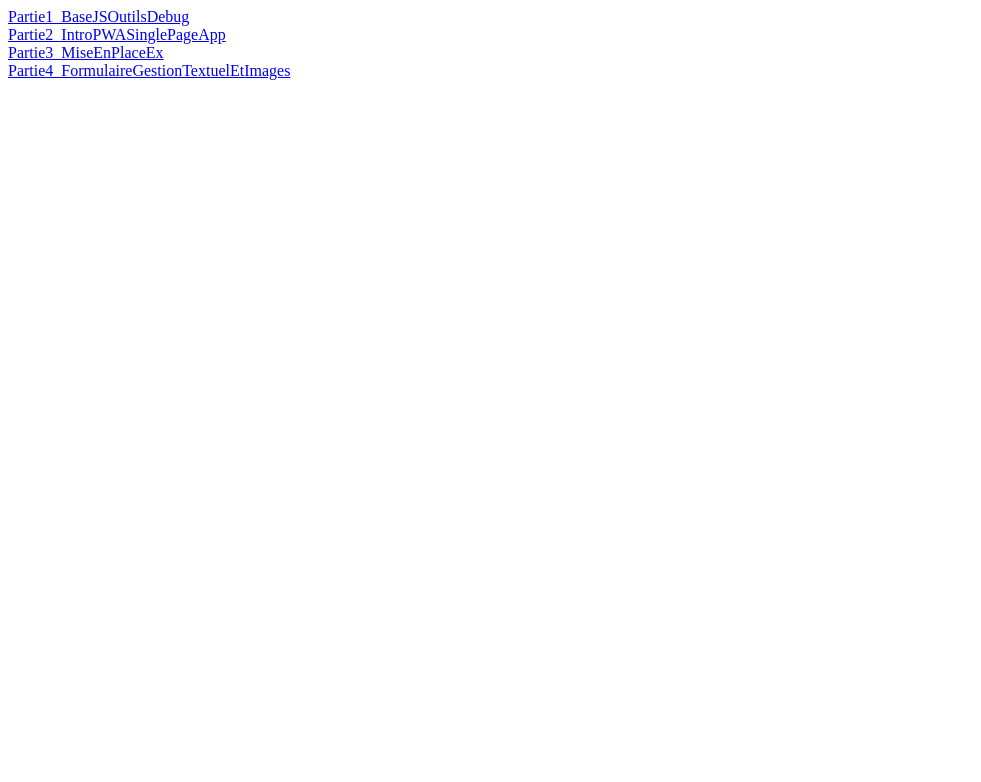
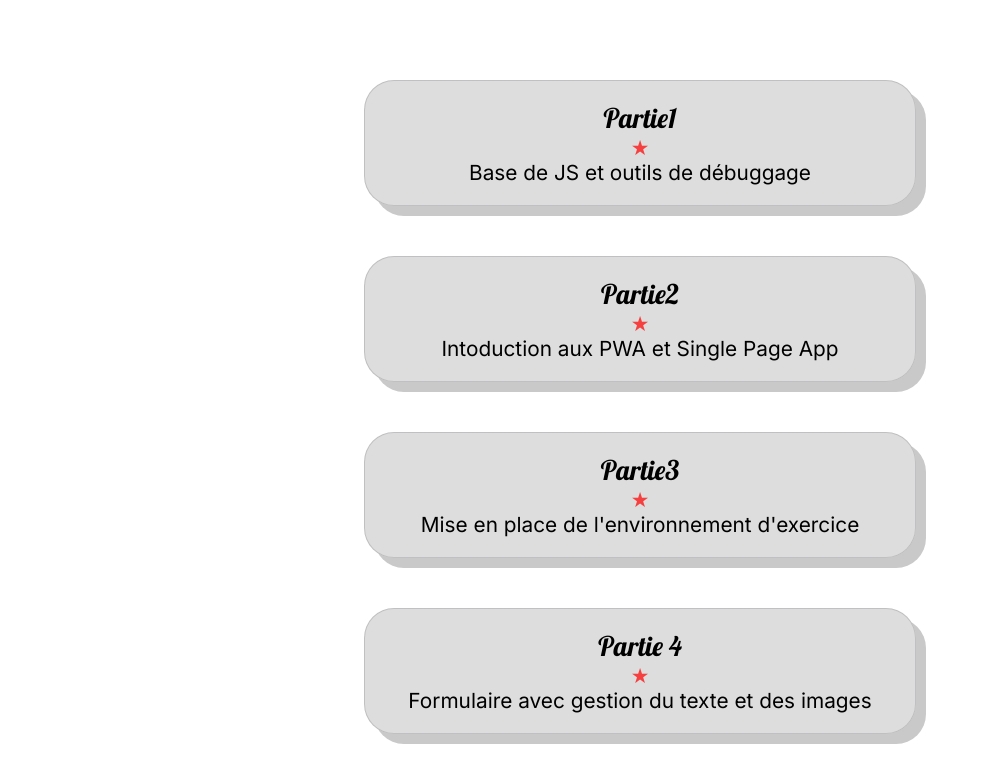
Before and after one commit to ETML-ES/ETML-ES.github.io, a plain HTML site: page index.html in a window 1280 px wide. Shown: the whole page, without its empty margins (0-981 px from the left). Drawn offline with Linux system fonts and the light colour scheme.

Commit message:
add some style :)

```diff
--- a/index.html
+++ b/index.html
@@ -5,19 +5,84 @@
     <meta charset="UTF-8">
     <meta http-equiv="X-UA-Compatible" content="IE=edge">
     <meta name="viewport" content="width=device-width, initial-scale=1.0">
-    <title>Document</title>
+    <link rel="preconnect" href="https://fonts.googleapis.com">
+    <link href="https://fonts.googleapis.com/css2?family=Inter:wght@200;400&display=swap" rel="stylesheet">
+    <link href="https://fonts.googleapis.com/css2?family=Lobster&display=swap" rel="stylesheet">
+    <title>Summary PWA Course</title>
 </head>
 
+<style>
+    #global {
+        text-align: center;
+        margin-top: 10vh;
+
+
+    }
+
+    .style {
+
+
+        border: solid 1px;
+        border-color: rgba(27, 31, 35, 0.15);
+        padding-top: 20px;
+        padding-bottom: 20px;
+        max-width: 550px;
+        border-radius: 30px;
+        background-color: rgba(27, 31, 35, 0.15);
+        box-shadow: 10px 10px #c9c9c9;
+        margin: 0 auto;
+        margin-bottom: 50px;
+    }
+
+    .part {
+        font-family: 'Lobster', monospace;
+        font-size: 1.7rem;
+        color: black;
+    }
+
+    .title {
+        color: black;
+    }
+
+    a {
+
+        font-family: 'Inter', sans-serif;
+        color: #ff0000b7;
+        font-size: 1.3rem;
+        cursor: pointer;
+        text-decoration: none;
+
+    }
+</style>
+
 <body>
-    <a href="https://etml-es.github.io/theorie/Partie1_BaseJSOutilsDebug.html">Partie1_BaseJSOutilsDebug</a>
-    <br>
-    <a href="https://etml-es.github.io/theorie/Partie2_IntroPWASinglePageApp.html">Partie2_IntroPWASinglePageApp</a>
-    <br>
-    <a href="https://etml-es.github.io/theorie/Partie3_MiseEnPlaceEx.html">Partie3_MiseEnPlaceEx</a>
-    <br>
-    <a
-        href="https://etml-es.github.io/theorie/Partie4_FormulaireGestionTextuelEtImages.html">Partie4_FormulaireGestionTextuelEtImages</a>
-    <br>
+
+    <div id="global">
+        <a href="https://etml-es.github.io/theorie/Partie1_BaseJSOutilsDebug.html">
+            <div class="style">
+                <span class="part">Partie1</span><br>★<br><span class="title">Base de JS et outils de débuggage</span>
+            </div>
+        </a>
+        <a href="https://etml-es.github.io/theorie/Partie2_IntroPWASinglePageApp.html">
+            <div class="style">
+                <span class="part">Partie2</span><br>★<br><span class="title">Intoduction aux PWA et Single Page
+                    App</span>
+            </div>
+        </a>
+        <a href="https://etml-es.github.io/theorie/Partie3_MiseEnPlaceEx.html">
+            <div class="style">
+                <span class="part">Partie3</span><br>★<br><span class="title">Mise en place de l'environnement
+                    d'exercice</span>
+            </div>
+        </a>
+        <a href="https://etml-es.github.io/theorie/Partie4_FormulaireGestionTextuelEtImages.html">
+            <div class="style">
+                <span class="part">Partie 4</span><br>★<br><span class="title">Formulaire avec gestion du texte et des
+                    images</span>
+            </div>
+        </a>
+
+    </div>
 </body>
 
 </html>
```
